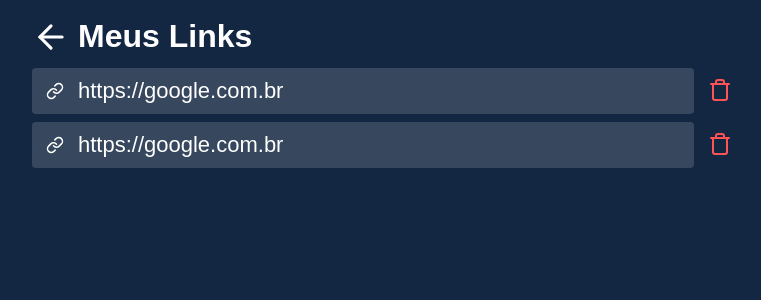
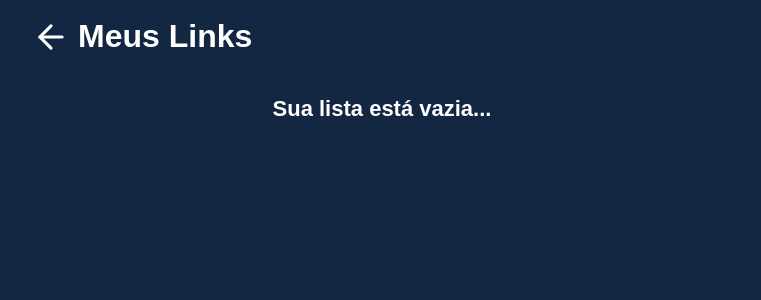
Before and after one commit to gdsouza08/encurtador-de-links, a React (Create React App) app: page /links in a window 1280 px wide. Shown: the top 300 px of the page, without its empty margins (258-1019 px from the left). Built offline with nearby package versions, Linux system fonts and the light colour scheme.

Commit message:
adding funtions

```diff
--- a/src/pages/Home/index.js
+++ b/src/pages/Home/index.js
@@ -5,6 +5,7 @@
 import LinkItem from '../../components/LinkItem';
 
 import api from '../../services/api';
+import { saveLink} from '../../services/storeLink'
 
 export default function Home () {
   const [link, setLink] =  useState('');
@@ -19,6 +20,8 @@
 
       setData(response.data);
       setShowModal(true);
+
+      saveLink('@encurtaLink', response.data)
 
       setLink('')
 
--- a/src/pages/Links/index.js
+++ b/src/pages/Links/index.js
@@ -1,9 +1,51 @@
-
+import { useState, useEffect } from 'react'
 import './links.css'
 import { FiArrowLeft, FiLink, FiTrash} from 'react-icons/fi'
 import { Link} from 'react-router-dom'
 
+import { getLinkSave, deleteLink } from '../../services/storeLink'
+import LinkItem from '../../components/LinkItem'
+
+
 export default function Links () {
+  const [myLinks, setMyLinks] = useState([]);
+
+  const [data, setData] = useState([]);
+  const [showModal,setShowModal] = useState(false);
+
+  const [emptyList, setEmptyList] = useState(false);
+
+  useEffect(() => {
+    async function getLinks(){
+      const result = await getLinkSave('@encurtaLink')
+
+      if(result.length === 0){
+        // lista vazia
+        setEmptyList(true)
+      }
+
+      setMyLinks(result);
+    }
+
+    getLinks();
+
+  }, [])
+
+  function handleOpenLink(link){
+    setData(link)
+    setShowModal(true);
+  }
+
+  async function handleDelete(id) {
+    const result = await deleteLink(myLinks, id);
+
+    if(result.length === 0) {
+      setEmptyList(true)
+    }
+
+    setMyLinks(result)
+  }
+
     return (
       <div className='links-container'>
 
@@ -14,28 +56,31 @@
           <h1>Meus Links</h1>
         </div>
 
-        <div className='links-item'>
-          <button className='link'>
-            <FiLink size={18} color='#fff'/>
-            https://google.com.br
-          </button>
+        { emptyList && (
+          <div className='links-item'>
+            <h2 className='empty-list'>Sua lista está vazia...</h2>
+          </div>
+        )}
 
-          <button className='link-delete'>
-            <FiTrash size={24} color='#ff5454'/>
-          </button>
+        { myLinks.map(link => (
+          <div key={link.id} className='links-item'>
+            <button className='link' onClick={ () => handleOpenLink(link)}>
+              <FiLink size={18} color='#fff'/>
+              {link.long_url}
+            </button>
+
+            <button className='link-delete' onClick={ () => handleDelete(link.id)}>
+              <FiTrash size={24} color='#ff5454'/>
+            </button>
         </div>
+        ))}
 
-        <div className='links-item'>
-          <button className='link'>
-            <FiLink size={18} color='#fff'/>
-            https://google.com.br
-          </button>
-
-          <button className='link-delete'>
-            <FiTrash size={24} color='#ff5454'/>
-          </button>
-        </div>
-
+        { showModal && (
+          <LinkItem
+          closeModal={ () => setShowModal(false)}
+          content={data}
+          />
+        )}
 
        </div>
     )
--- a/src/pages/Links/links.css
+++ b/src/pages/Links/links.css
@@ -56,6 +56,14 @@
     border: 0
 }
 
+.empty-list {
+    color: white;
+    margin-top: 28px;
+    width: 100%;
+    text-align: center;
+    font-size: 22px;
+}
+
 @media (max-width: 735px) {
     .links-container {
         width: 130%;
--- /dev/null
+++ b/src/services/storeLink.js
@@ -0,0 +1,39 @@
+// buscar os links salvos
+export async function getLinkSave(key) {
+    const myLinks = await localStorage.getItem(key)
+
+    let linksSaves = JSON.parse(myLinks) || [];
+
+    return linksSaves;
+}
+
+// salvar um link no localstorage
+export async function saveLink(key, newLink) {
+    let linksStored = await getLinkSave(key);
+
+    // não duplicar link com mesmo ID
+    const hasLink = linksStored.some(link => link.id === newLink.id)
+
+    if(hasLink) {
+        console.log("LINK JÁ EXISTE")
+        return;
+    }
+
+    // adicionar novo link na lista
+    linksStored.push(newLink)
+    await localStorage.setItem(key, JSON.stringify(linksStored))
+    console.log('LINK SALVO')
+}
+
+// deletar link salvo
+export function deleteLink(links, id) {
+
+    let myLinks = links.filter( item => {
+        return (item.id !==id)
+    })
+
+    localStorage.setItem('@encurtaLink', JSON.stringify(myLinks));;
+    console.log('LINK DELETADO')
+
+    return myLinks;
+}
```
